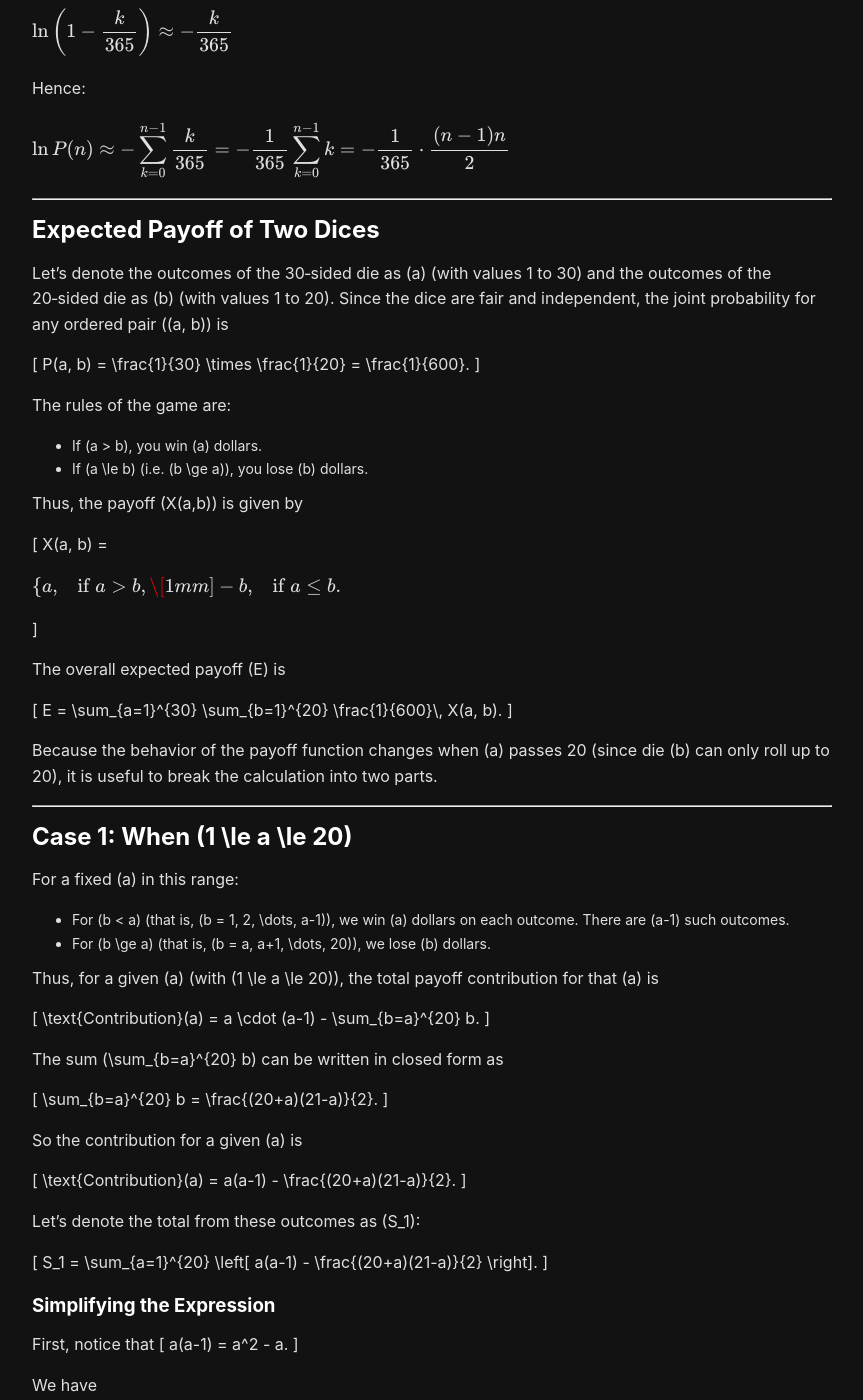
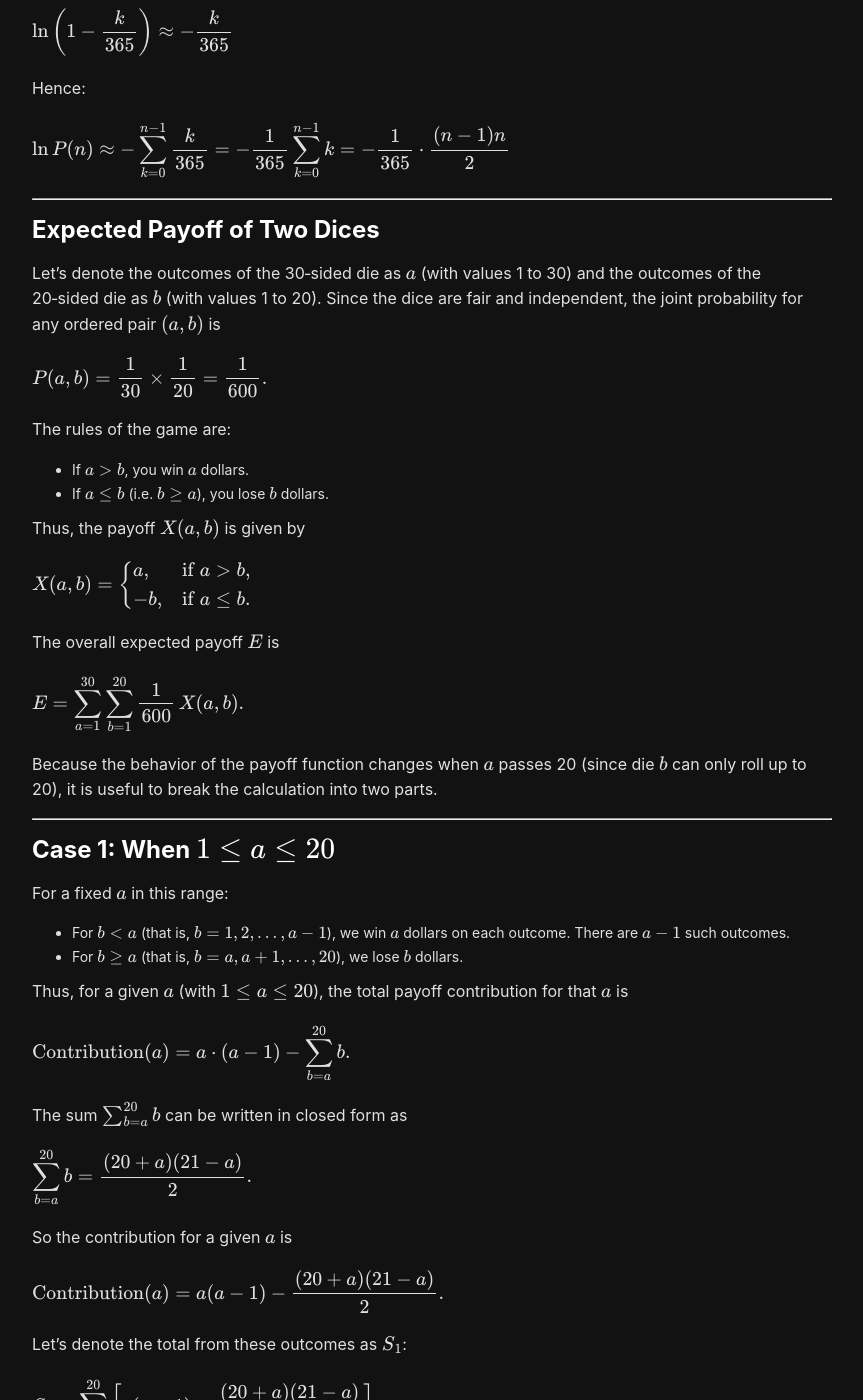
Before and after one commit to sean-sj-jung/sean-sj-jung.github.io, a Jekyll site: the page built from _posts/2024-11-01-InterestingMath.md, in a window 1280 px wide and 1400 px high, scrolled down 5014 px. Shown: the whole window, without its empty margins (208-1071 px from the left). Built offline with Jekyll 4.4.1, drawn with Linux system fonts in a browser that asks for light colours; nearby versions of some CDN libraries; some of the changed text lies outside the part shown.

Commit message:
corrected math md

```diff
--- a/_posts/2024-11-01-InterestingMath.md
+++ b/_posts/2024-11-01-InterestingMath.md
@@ -277,183 +277,183 @@ $$
 
 ## Expected Payoff of Two Dices
 
-Let’s denote the outcomes of the 30‑sided die as \(a\) (with values 1 to 30) and the outcomes of the 20‑sided die as \(b\) (with values 1 to 20). Since the dice are fair and independent, the joint probability for any ordered pair \((a, b)\) is
+Let’s denote the outcomes of the 30‑sided die as $$ a $$ (with values 1 to 30) and the outcomes of the 20‑sided die as $$b$$ (with values 1 to 20). Since the dice are fair and independent, the joint probability for any ordered pair $$(a, b)$$ is
 
-\[
+$$
 P(a, b) = \frac{1}{30} \times \frac{1}{20} = \frac{1}{600}.
-\]
+$$
 
 The rules of the game are:
-- If \(a > b\), you win \(a\) dollars.
-- If \(a \le b\) (i.e. \(b \ge a\)), you lose \(b\) dollars.
+- If $$a > b$$, you win $$a$$ dollars.
+- If $$a \le b$$ (i.e. $$b \ge a$$), you lose $$b$$ dollars.
 
-Thus, the payoff \(X(a,b)\) is given by
+Thus, the payoff $$X(a,b)$$ is given by
 
-\[
+$$
 X(a, b) =
 \begin{cases}
 a, & \text{if } a > b,\\[1mm]
 -b, & \text{if } a \le b.
 \end{cases}
-\]
+$$
 
-The overall expected payoff \(E\) is
+The overall expected payoff $$ E $$ is
 
-\[
+$$
 E = \sum_{a=1}^{30} \sum_{b=1}^{20} \frac{1}{600}\, X(a, b).
-\]
+$$
 
-Because the behavior of the payoff function changes when \(a\) passes 20 (since die \(b\) can only roll up to 20), it is useful to break the calculation into two parts.
+Because the behavior of the payoff function changes when $$a$$ passes 20 (since die $$b$$ can only roll up to 20), it is useful to break the calculation into two parts.
 
 ---
 
-## Case 1: When \(1 \le a \le 20\)
+## Case 1: When $$1 \le a \le 20$$
 
-For a fixed \(a\) in this range:
-- For \(b < a\) (that is, \(b = 1, 2, \dots, a-1\)), we win \(a\) dollars on each outcome. There are \(a-1\) such outcomes.
-- For \(b \ge a\) (that is, \(b = a, a+1, \dots, 20\)), we lose \(b\) dollars.
+For a fixed $$a$$ in this range:
+- For $$b < a$$ (that is, $$b = 1, 2, \dots, a-1$$), we win $$a$$ dollars on each outcome. There are $$a-1$$ such outcomes.
+- For $$b \ge a$$ (that is, $$b = a, a+1, \dots, 20$$), we lose $$b$$ dollars.
 
-Thus, for a given \(a\) (with \(1 \le a \le 20\)), the total payoff contribution for that \(a\) is
+Thus, for a given $$a$$ (with $$1 \le a \le 20$$), the total payoff contribution for that $$a$$ is
 
-\[
+$$
 \text{Contribution}(a) = a \cdot (a-1) - \sum_{b=a}^{20} b.
-\]
+$$
 
-The sum \(\sum_{b=a}^{20} b\) can be written in closed form as
+The sum $$\sum_{b=a}^{20} b$$ can be written in closed form as
 
-\[
+$$
 \sum_{b=a}^{20} b = \frac{(20+a)(21-a)}{2}.
-\]
+$$
 
-So the contribution for a given \(a\) is
+So the contribution for a given $$a$$ is
 
-\[
+$$
 \text{Contribution}(a) = a(a-1) - \frac{(20+a)(21-a)}{2}.
-\]
+$$
 
-Let’s denote the total from these outcomes as \(S_1\):
+Let’s denote the total from these outcomes as $$S_1$$:
 
-\[
+$$
 S_1 = \sum_{a=1}^{20} \left[ a(a-1) - \frac{(20+a)(21-a)}{2} \right].
-\]
+$$
 
 ### Simplifying the Expression
 
 First, notice that
-\[
+$$
 a(a-1) = a^2 - a.
-\]
+$$
 
 We have
 
-\[
+$$
 S_1 = \sum_{a=1}^{20} \left[ a^2 - a - \frac{(20+a)(21-a)}{2} \right].
-\]
+$$
 
-Let’s simplify the term \((20+a)(21-a)\):
+Let’s simplify the term $$(20+a)(21-a)$$:
 
-\[
+$$
 (20+a)(21-a) = 20\cdot21 + 20(-a) + a\cdot21 - a^2 = 420 - 20a + 21a - a^2 = 420 + a - a^2.
-\]
+$$
 
 Thus,
-\[
+$$
 \frac{(20+a)(21-a)}{2} = \frac{420 + a - a^2}{2}.
-\]
+$$
 
 Substitute back in:
 
-\[
+$$
 S_1 = \sum_{a=1}^{20} \left[ a^2 - a - \frac{420 + a - a^2}{2} \right].
-\]
+$$
 
 Combine terms by writing \(a^2 - a\) as \(\frac{2a^2 - 2a}{2}\):
 
-\[
+$$
 S_1 = \sum_{a=1}^{20} \left[ \frac{2a^2 - 2a - 420 - a + a^2}{2} \right]
 = \sum_{a=1}^{20} \left[ \frac{3a^2 - 3a - 420}{2} \right].
-\]
+$$
 
-Factor out \(\frac{3}{2}\):
+Factor out $$\frac{3}{2}$$:
 
-\[
+$$
 S_1 = \frac{3}{2} \sum_{a=1}^{20} \left[ a^2 - a \right] - 210 \times  ( \text{since } 420/2 = 210 \text{ and there are 20 terms} ).
-\]
+$$
 
 Now, calculate the needed sums:
-- \(\sum_{a=1}^{20} a = \frac{20 \cdot 21}{2} = 210,\)
-- \(\sum_{a=1}^{20} a^2 = \frac{20 \cdot 21 \cdot 41}{6} = 2870.\)
+- $$\sum_{a=1}^{20} a = \frac{20 \cdot 21}{2} = 210,$$
+- $$\sum_{a=1}^{20} a^2 = \frac{20 \cdot 21 \cdot 41}{6} = 2870.$$
 
 Thus,
 
-\[
+$$
 \sum_{a=1}^{20} (a^2 - a) = 2870 - 210 = 2660.
-\]
+$$
 
 So,
 
-\[
+$$
 S_1 = \frac{3}{2}(2660) - 210 \cdot 20.
-\]
+$$
 
 Compute each part:
-- \(\frac{3}{2}(2660) = \frac{7980}{2} = 3990,\)
-- \(210 \cdot 20 = 4200.\)
+- $$\frac{3}{2}(2660) = \frac{7980}{2} = 3990,$$
+- $$210 \cdot 20 = 4200.$$
 
 Thus,
 
-\[
+$$
 S_1 = 3990 - 4200 = -210.
-\]
+$$
 
 ---
 
-## Case 2: When \(21 \le a \le 30\)
+## Case 2: When $$21 \le a \le 30$$
 
-For \(a\) from 21 to 30, every possible \(b\) (which ranges from 1 to 20) satisfies \(b < a\) because the maximum value for \(b\) is 20. Hence, in every outcome we win \(a\) dollars.
+For $$a$$ from 21 to 30, every possible $$b$$ (which ranges from 1 to 20) satisfies $$b < a$$ because the maximum value for $$b$$ is 20. Hence, in every outcome we win $$a$$ dollars.
 
-For a given \(a\) in this range, the total win is
+For a given $$a$$ in this range, the total win is
 
-\[
+$$
 20 \times a.
-\]
+$$
 
-Denote the sum over this range as \(S_2\):
+Denote the sum over this range as $$S_2$$:
 
-\[
+$$
 S_2 = \sum_{a=21}^{30} 20a = 20 \sum_{a=21}^{30} a.
-\]
+$$
 
-Now, calculate \(\sum_{a=21}^{30} a\). This can be done by subtracting the sum of the first 20 integers from the sum of the first 30 integers:
+Now, calculate $$\sum_{a=21}^{30} a$$. This can be done by subtracting the sum of the first 20 integers from the sum of the first 30 integers:
 
-\[
+$$
 \sum_{a=1}^{30} a = \frac{30 \cdot 31}{2} = 465,
-\]
-\[
+$$
+$$
 \sum_{a=1}^{20} a = 210.
-\]
+$$
 
 Thus,
 
-\[
+$$
 \sum_{a=21}^{30} a = 465 - 210 = 255.
-\]
+$$
 
 So,
 
-\[
+$$
 S_2 = 20 \times 255 = 5100.
-\]
+$$
 
 
 Therefore, the total sum of all payoffs over the 600 equally likely outcomes is
 
-\[
+$$
 S = S_1 + S_2 = (-210) + 5100 = 4890.
-\]
+$$
 
 Thus, the expected payoff is
 
-\[
+$$
 E = \frac{4890}{600} = \frac{4890 \div 30}{600 \div 30} = \frac{163}{20} = 8.15.
-\]
+$$
```
